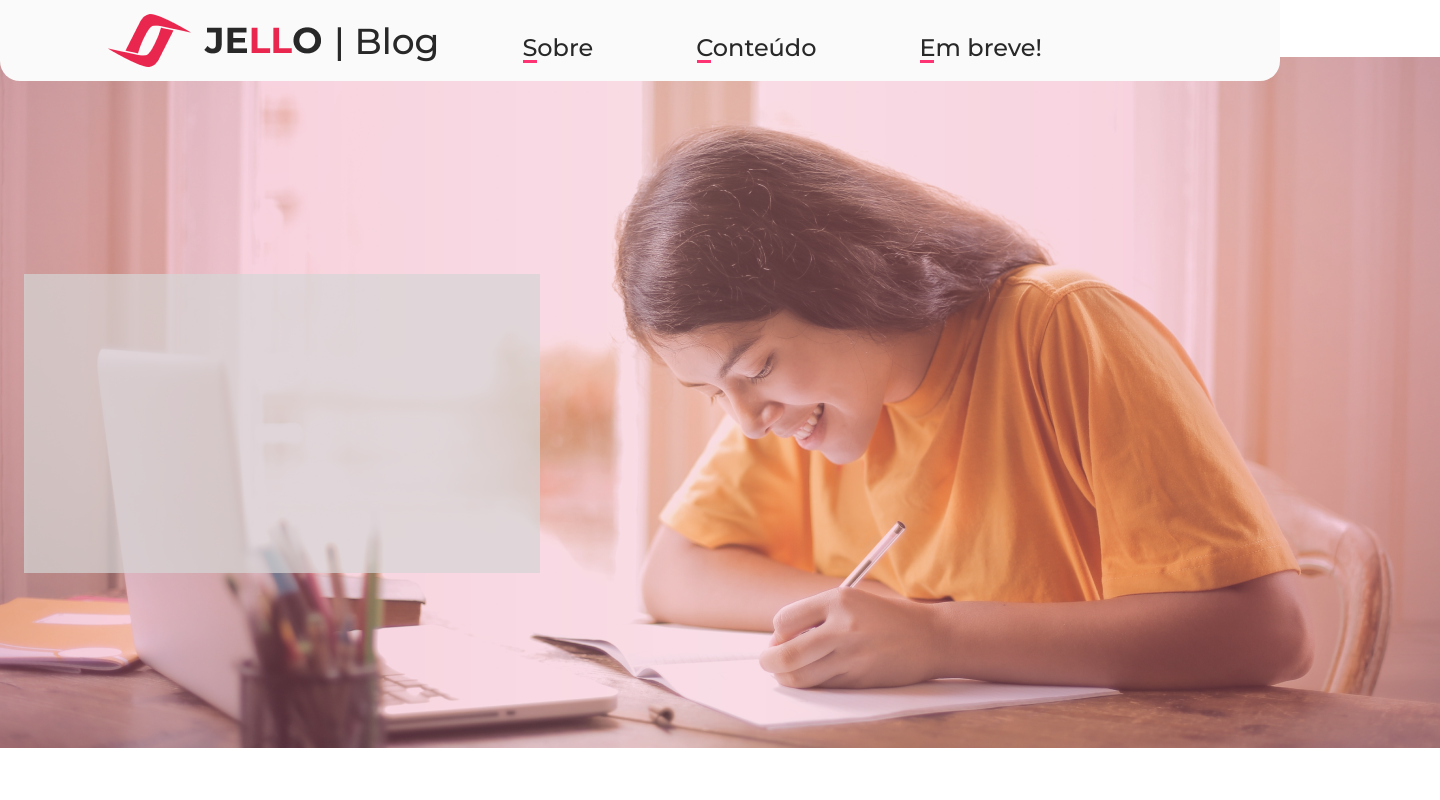
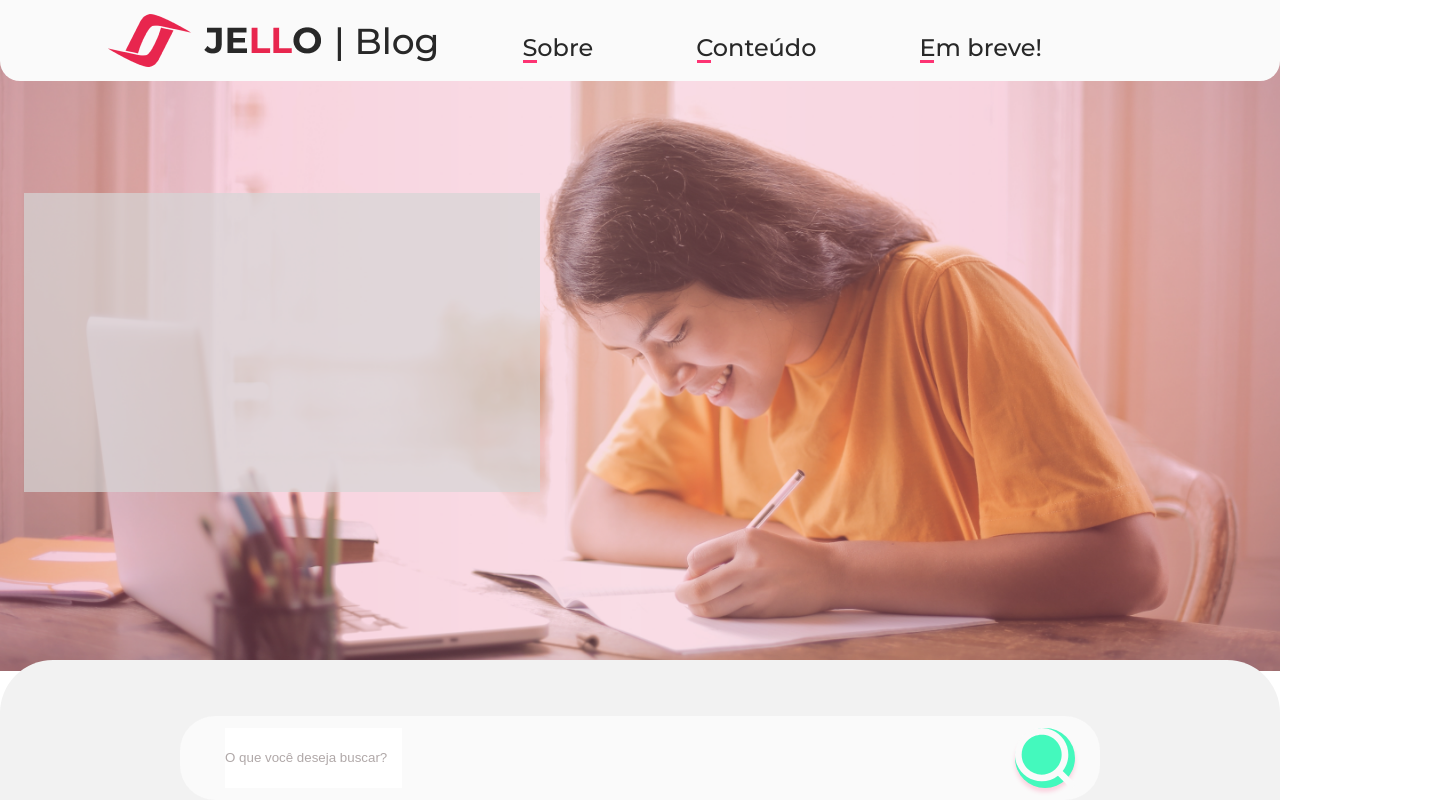
Before and after one commit to Jello-Education/front_blog, a React (Create React App) app: page / in a window 1280 px wide. Shown: the top 800 px of the page, 1440 px wide, since content can reach past the window. Built offline with nearby package versions, Linux system fonts and the light colour scheme.

Commit message:
feat: add search section

```diff
--- a/src/pages/Home/index.tsx
+++ b/src/pages/Home/index.tsx
@@ -9,9 +9,13 @@ import {
   Title,
   NavBar,
   Background,
+  SearchContainer,
+  InputSearchContainer,
 } from './styles';
 
 import logoJello from '../../assets/logoJello.png';
+import searchIcon from '../../assets/search-icon.svg';
+
 import NavLink from '../../components/NavLink';
 
 const Home: React.FC = () => {
@@ -36,6 +40,15 @@ const Home: React.FC = () => {
         <div />
         <img src={homeBackgroundImage} alt="Imagem de fundo da Home" />
       </Background>
+
+      <SearchContainer>
+        <InputSearchContainer>
+          <input placeholder="O que você deseja buscar?" />
+          <div>
+            <img src={searchIcon} alt="Ícone de pesquisa" />
+          </div>
+        </InputSearchContainer>
+      </SearchContainer>
     </Container>
   );
 };
--- a/src/pages/Home/styles.ts
+++ b/src/pages/Home/styles.ts
@@ -1,15 +1,19 @@
 import styled from 'styled-components';
 
 export const Container = styled.div`
+  position: relative;
   height: 100vh;
 `;
 
 export const Header = styled.header`
-  position: relative;
+  position: fixed;
+  width: 100%;
   padding: 8px 0;
   background: #fafafa;
   border-radius: 0 0 20px 20px;
   z-index: 2;
+  /*   border: 1px solid;
+  border-color: #d6d6d6; */
 `;
 
 export const HeaderContent = styled.div`
@@ -44,7 +48,9 @@ export const NavBar = styled.div`
 `;
 
 export const Background = styled.div`
+  position: -webkit-sticky;
   z-index: -1;
+  width: 100%;
 
   div {
     position: absolute;
@@ -57,7 +63,47 @@ export const Background = styled.div`
   }
 
   img {
+    width: 100%;
     position: absolute;
     top: 57px;
   }
 `;
+
+export const SearchContainer = styled.div`
+  position: relative;
+  height: 195px;
+  background: #f2f2f2;
+  border-radius: 53px 53px 0 0;
+  display: flex;
+  align-items: center;
+  justify-content: center;
+  top: 660px;
+`;
+
+export const InputSearchContainer = styled.div`
+  width: 920px;
+  background: #fafafa;
+  border-radius: 35px;
+  display: flex;
+  justify-content: space-between;
+  padding: 12px 25px 12px 45px;
+
+  input {
+    border: none;
+
+    ::placeholder {
+      color: #b0a8a8;
+    }
+  }
+
+  div {
+    width: 60px;
+    height: 60px;
+    border-radius: 30px;
+    background: #44f9bd;
+    box-shadow: 0px 4px 4px rgba(253, 51, 115, 0.2);
+    display: flex;
+    justify-content: center;
+    align-content: center;
+  }
+`;
```
Also changed, not shown: src/assets/search-icon.svg (added), 1 other file (tests, documents, lock files or other folders).
